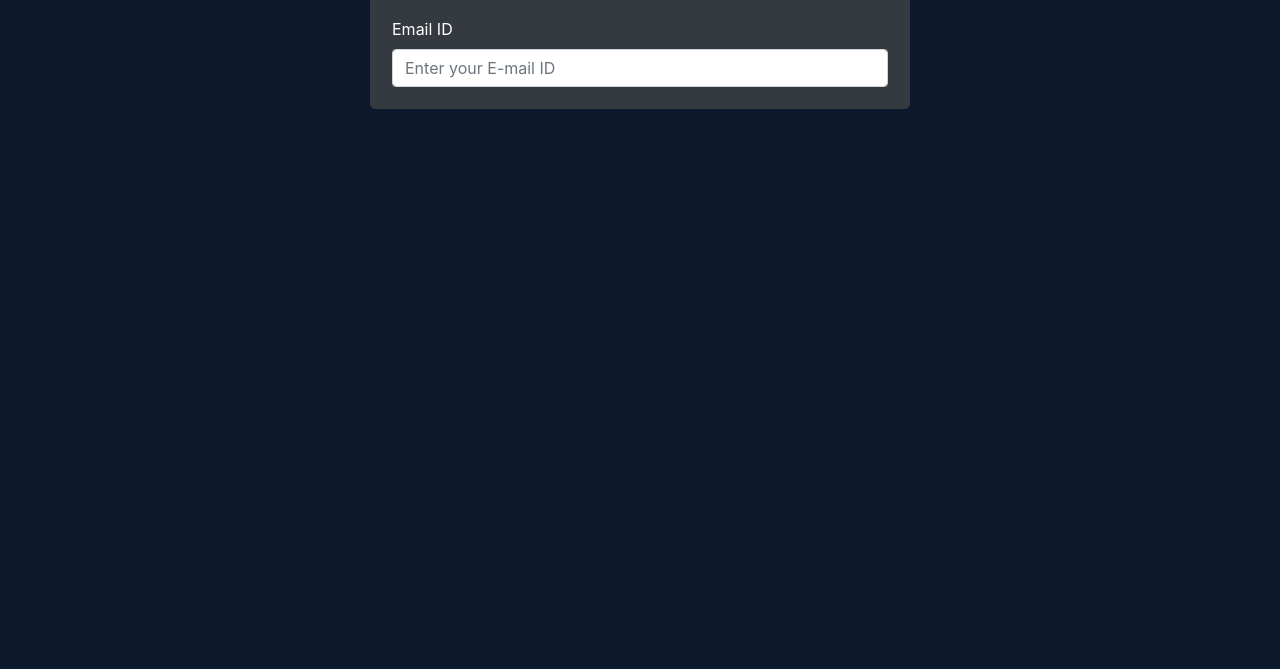
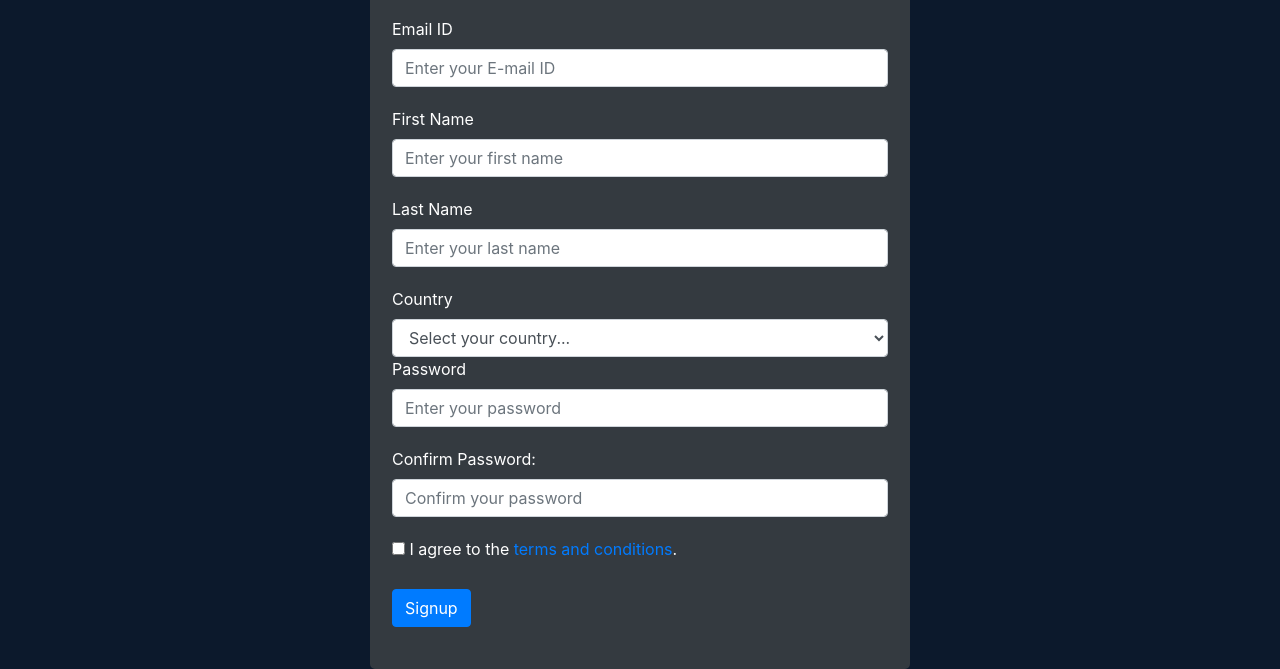
Before and after one commit to rewardz2u/Rewardz2U, a plain HTML site: page signup.html in a window 1280 px wide. Shown: the part 301-970 px from the top of the page. Before the commit the page ends 800 px from the top, so only its background shows below. Drawn offline with nearby package versions, Linux system fonts and the light colour scheme; no server answers.

Commit message:
Update signup.html
Signed-off-by: rewardz2u <129294658+rewardz2u@users.noreply.github.com>

```diff
--- a/signup.html
+++ b/signup.html
@@ -25,13 +25,58 @@
                 <label for="username">Username</label>
                 <input type="text" class="form-control" id="username" name="username" placeholder="Create new username" required>
               </div>
-              <div>
+              <div class="form-group">
                 <label for="email">Email ID</label>
                 <input type="email" class="form-control" id="email" name="email" placeholder="Enter your E-mail ID" required>
               </div>
+              <div class="form-group">
+                <label for="firstName">First Name</label>
+                <input type="text" class="form-control" id="firstName" name="firstName" placeholder="Enter your first name" required>
+              </div>
+              <div class="form-group">
+                <label for="firstName">Last Name</label>
+                <input type="text" class="form-control" id="lastName" name="lastName" placeholder="Enter your last name" required>
+              </div>
+              <div class="form-group">
+                <label for="country">Country</label>
+                <select class="form-control" id="country" name="country" required>
+                  <option value="">Select your country...</option>
+                </select>
+              <div class="form-group">
+                <label for="password">Password</label>
+                <input type="password" class="form-control" id="password" name="password" placeholder="Enter your password" required>
+              </div>
+              <div class="form-group">
+                <label for="confirm-password">Confirm Password:</label>
+                <input type="password" class="form-control" id="confirm-password" name="confirm-password" placeholder="Confirm your password" required>
+              </div>
+              <div class="form-group">
+                  <input type="checkbox" id="terms" name="terms" required>
+                  <label for="terms">I agree to the <a href="#">terms and conditions</a>.</label>
+              </div>
+              <button type="submit" class="btn btn-primary">Signup</button>
            </form>
           </div>
         </div>
       </div>
 </body>
 </html>
+
+<script>
+  // Make AJAX request to REST Countries API
+  fetch('https://restcountries.com/v2/all?fields=name')
+    .then(response => response.json())
+    .then(data => {
+      // Get the country dropdown element
+      const countryDropdown = document.getElementById('country');
+
+      // Loop through the country data and create an option element for each country
+      data.forEach(country => {
+        const option = document.createElement('option');
+        option.value = country.name;
+        option.textContent = country.name;
+        countryDropdown.appendChild(option);
+      });
+    })
+    .catch(error => console.error(error));
+</script>
```
